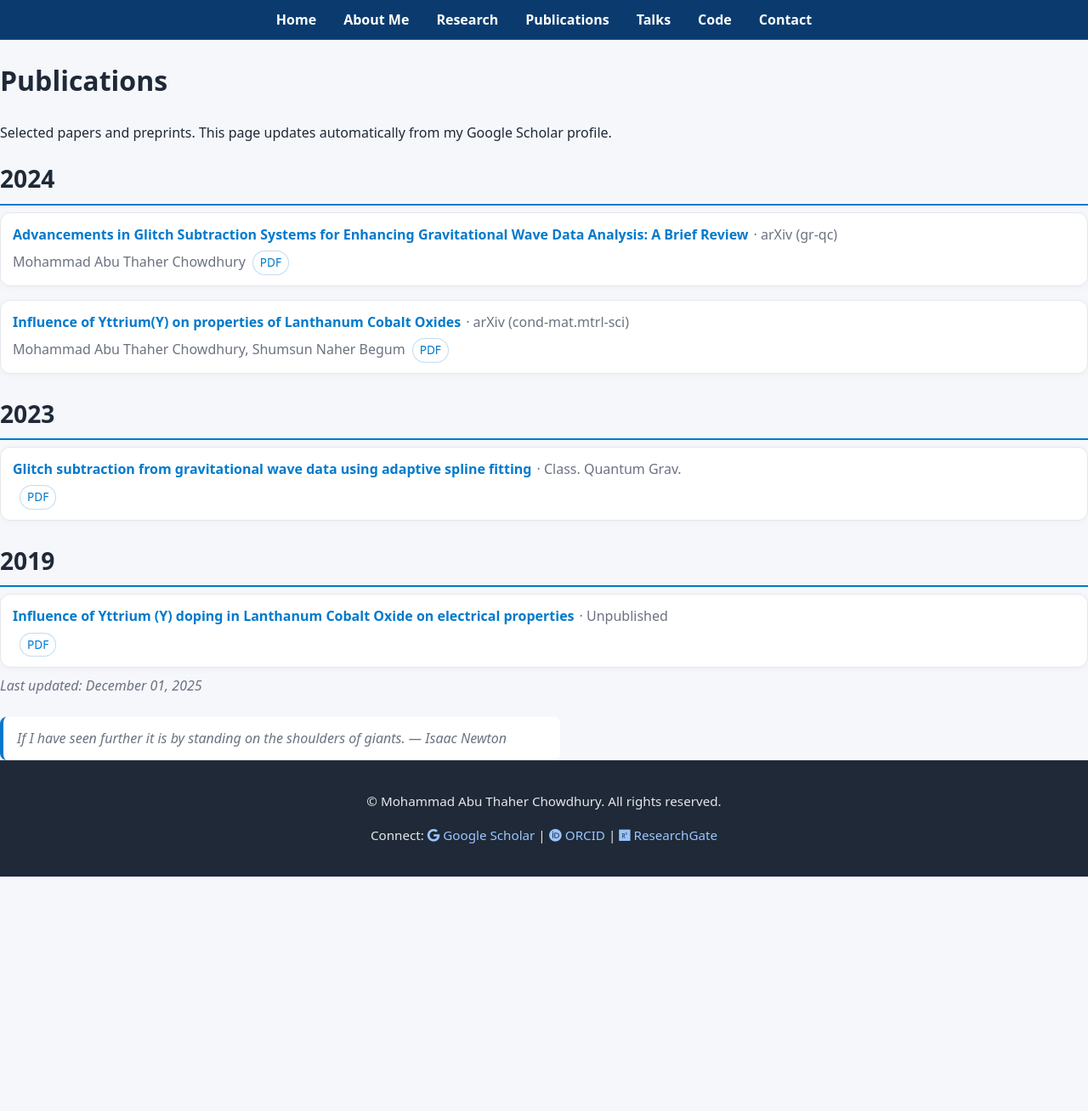
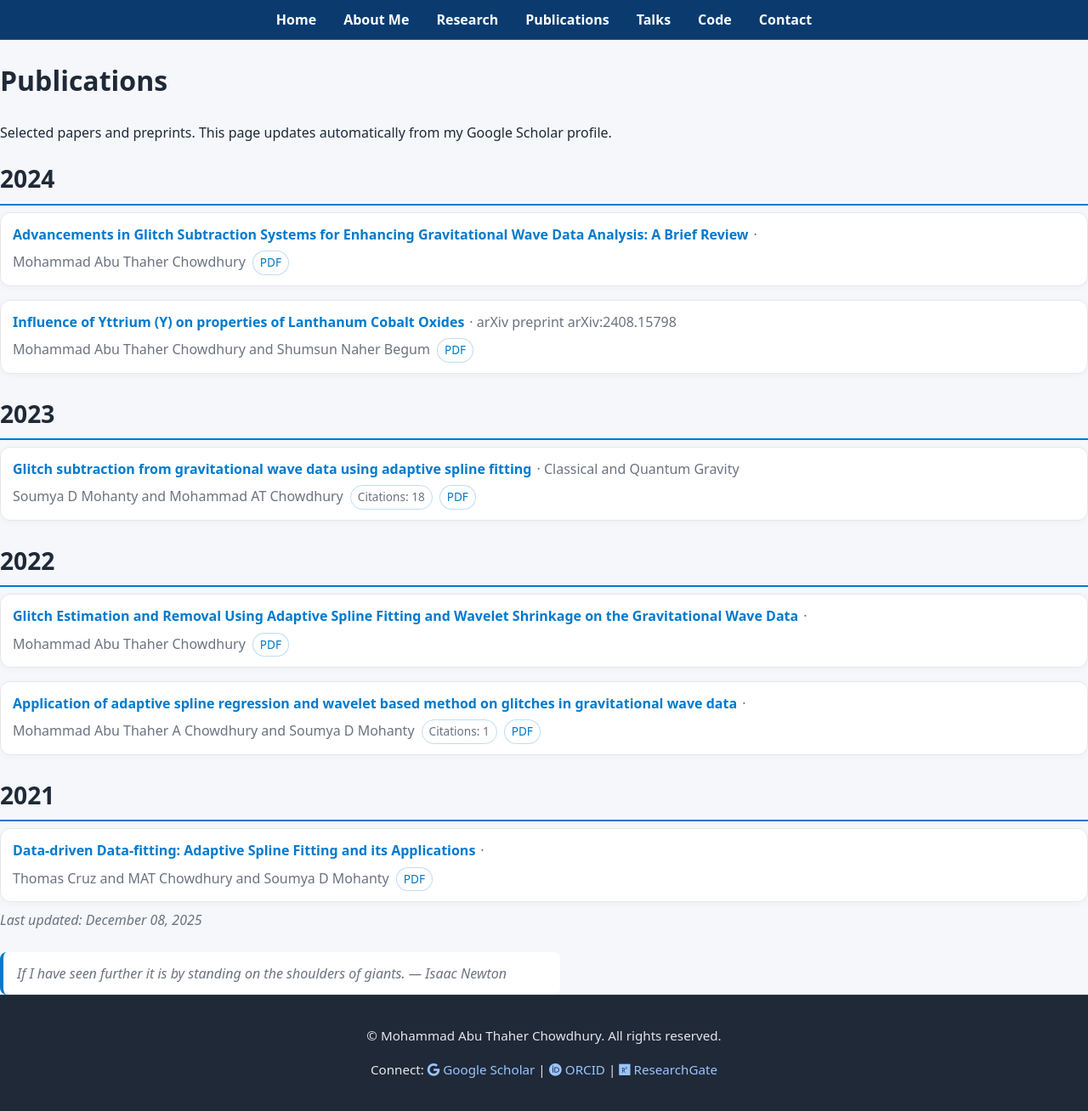
Before and after one commit to matc-thaher/website, a Jekyll site: the page built from publications.md, in a window 1280 px wide and 1308 px high. Shown: the whole window at 85% size. Built offline with Jekyll 4.4.1, drawn with Linux system fonts in a browser that asks for light colours.

Commit message:
chore: update publications from Google Scholar

```diff
--- a/_data/scholar.json
+++ b/_data/scholar.json
@@ -1,59 +1,59 @@
 {
-  "updated": "2025-12-01T05:03:07.314992Z",
+  "updated": "2025-12-08T03:54:43.207110Z",
   "publications": [
     {
-      "title": "Influence of Yttrium(Y) on properties of Lanthanum Cobalt Oxides",
-      "authors": "Mohammad Abu Thaher Chowdhury, Shumsun Naher Begum",
+      "title": "Glitch subtraction from gravitational wave data using adaptive spline fitting",
+      "authors": "Soumya D Mohanty and Mohammad AT Chowdhury",
+      "year": 2023,
+      "venue": "Classical and Quantum Gravity",
+      "url": "https://iopscience.iop.org/article/10.1088/1361-6382/acd0fe/meta",
+      "pdf_url": "",
+      "citations": 18
+    },
+    {
+      "title": "Application of adaptive spline regression and wavelet based method on glitches in gravitational wave data",
+      "authors": "Mohammad Abu Thaher A Chowdhury and Soumya D Mohanty",
+      "year": 2022,
+      "venue": "",
+      "url": "https://archive.aps.org/tsf/2022/f05/5/",
+      "pdf_url": "",
+      "citations": 1
+    },
+    {
+      "title": "Influence of Yttrium (Y) on properties of Lanthanum Cobalt Oxides",
+      "authors": "Mohammad Abu Thaher Chowdhury and Shumsun Naher Begum",
       "year": 2024,
-      "venue": "arXiv (cond-mat.mtrl-sci)",
-      "url": "https://arxiv.org/abs/2408.15798v1",
-      "pdf_url": "https://arxiv.org/pdf/2408.15798v1",
-      "doi": "",
-      "citations": 0,
-      "source": [
-        "arxiv"
-      ]
+      "venue": "arXiv preprint arXiv:2408.15798",
+      "url": "https://arxiv.org/abs/2408.15798",
+      "pdf_url": "",
+      "citations": 0
     },
     {
       "title": "Advancements in Glitch Subtraction Systems for Enhancing Gravitational Wave Data Analysis: A Brief Review",
       "authors": "Mohammad Abu Thaher Chowdhury",
       "year": 2024,
-      "venue": "arXiv (gr-qc)",
-      "url": "https://arxiv.org/abs/2406.01318v1",
-      "pdf_url": "https://arxiv.org/pdf/2406.01318v1",
-      "doi": "10.48550/ARXIV.2406.01318",
-      "citations": 0,
-      "source": [
-        "arxiv",
-        "orcid"
-      ]
+      "venue": "",
+      "url": "https://arxiv.org/abs/2406.01318",
+      "pdf_url": "",
+      "citations": 0
     },
     {
-      "title": "Glitch subtraction from gravitational wave data using adaptive spline fitting",
-      "authors": "",
-      "year": 2023,
-      "venue": "Class. Quantum Grav.",
-      "url": "https://doi.org/10.1088/1361-6382/acd0fe",
+      "title": "Glitch Estimation and Removal Using Adaptive Spline Fitting and Wavelet Shrinkage on the Gravitational Wave Data",
+      "authors": "Mohammad Abu Thaher Chowdhury",
+      "year": 2022,
+      "venue": "",
+      "url": "https://search.proquest.com/openview/7f68a2c9fc2972f4eb08e0d1a8fcbd2e/1?pq-origsite=gscholar&cbl=18750&diss=y",
       "pdf_url": "",
-      "doi": "10.1088/1361-6382/acd0fe",
-      "citations": 0,
-      "source": [
-        "crossref",
-        "orcid"
-      ]
+      "citations": 0
     },
     {
-      "title": "Influence of Yttrium (Y) doping in Lanthanum Cobalt Oxide on electrical properties",
-      "authors": "",
-      "year": 2019,
-      "venue": "Unpublished",
-      "url": "https://rgdoi.net/10.13140/RG.2.2.31831.07841",
+      "title": "Data-driven Data-fitting: Adaptive Spline Fitting and its Applications",
+      "authors": "Thomas Cruz and MAT Chowdhury and Soumya D Mohanty",
+      "year": 2021,
+      "venue": "",
+      "url": "https://repositories.lib.utexas.edu/items/fd04b32c-04dd-4d45-ad74-d6f5b4f2b174",
       "pdf_url": "",
-      "doi": "10.13140/RG.2.2.31831.07841",
-      "citations": 0,
-      "source": [
-        "orcid"
-      ]
+      "citations": 0
     }
   ]
 }
```
